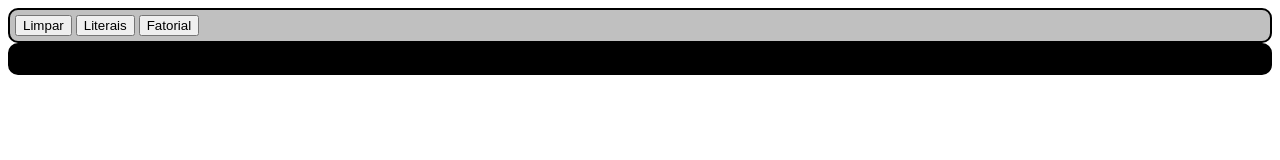
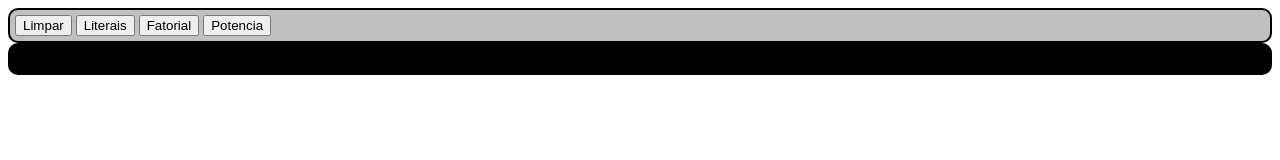
Before and after one commit to aldebap/JavaScript, a plain HTML site: page js_runtimeEnv.html in a window 1280 px wide. Drawn offline with Linux system fonts and the light colour scheme.

Commit message:
mudancas do dia

```diff
--- a/chapter2.js
+++ b/chapter2.js
@@ -1,4 +1,4 @@
-/* *
+/*	*
 	* Limpa o conteudo do stdout
 	*/
 
@@ -8,7 +8,7 @@ function limpar() {
 	stdout.innerHTML = "<br />";
 }
 
-/* *
+/*	*
 	* Teste de uso de literais
 	*/
 
@@ -33,7 +33,7 @@ function literais() {
 			+ "comparacao: " + comparacao + "<br />";
 }
 
-/* *
+/*	*
 	* Calculo do fatorial
 	*/
 
@@ -49,3 +49,20 @@ function fatorial( n ) {
 
 	stdout.innerHTML = "fatorial: " + fatorial + "<br />";
 }
+
+/*	*
+	* Calculo da potencia
+	*/
+
+function potencia( n, p ) {
+	var stdout = document.getElementById( 'stdout' );
+	var potencia = 1;
+
+	console.log( potencia );
+	for( var i = 1; i <= p; i++ ) {
+		potencia = n * potencia;
+		console.log( potencia );
+	}
+
+	stdout.innerHTML = "potencia: " + potencia + "<br />";
+}
--- a/js_runtimeEnv.html
+++ b/js_runtimeEnv.html
@@ -119,6 +119,7 @@ button, input[ type="button" ], {
 		<input id="btn_limpar" type="button" class="button" value="Limpar" onclick="javascript:limpar(); return false;" />
 		<input id="btn_literais" type="button" class="button" value="Literais" onclick="javascript:literais(); return false;" />
 		<input id="btn_fatorial" type="button" class="button" value="Fatorial" onclick="javascript:fatorial( 5 ); return false;" />
+		<input id="btn_potencia" type="button" class="button" value="Potencia" onclick="javascript:potencia( 2, 10 ); return false;" />
 	</div>
 	<div id="stdout" class="stdout">
 		<br />
```
Lines whose indentation alone changed are shown as unchanged.
